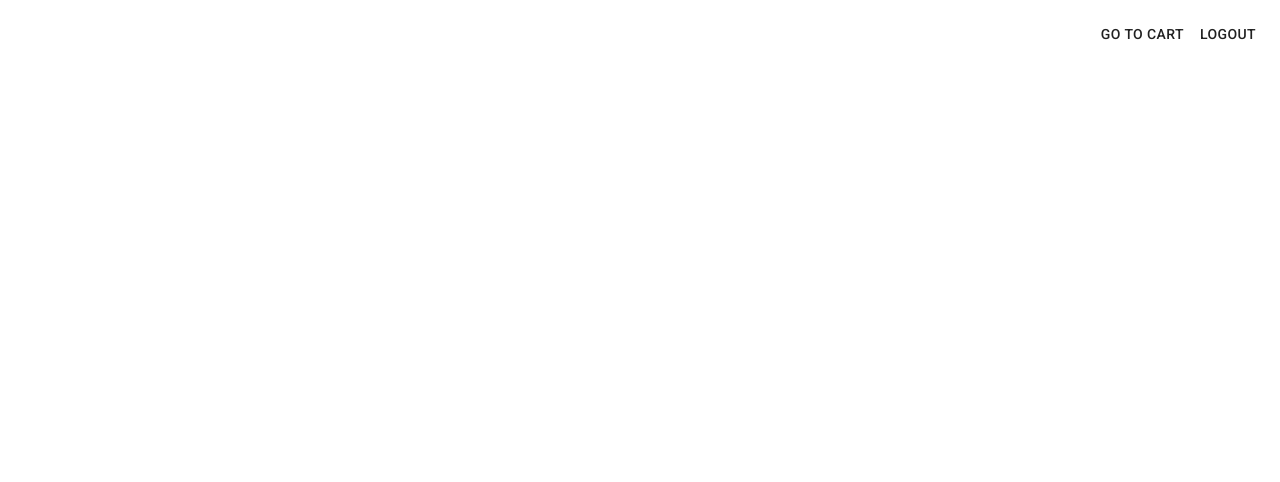
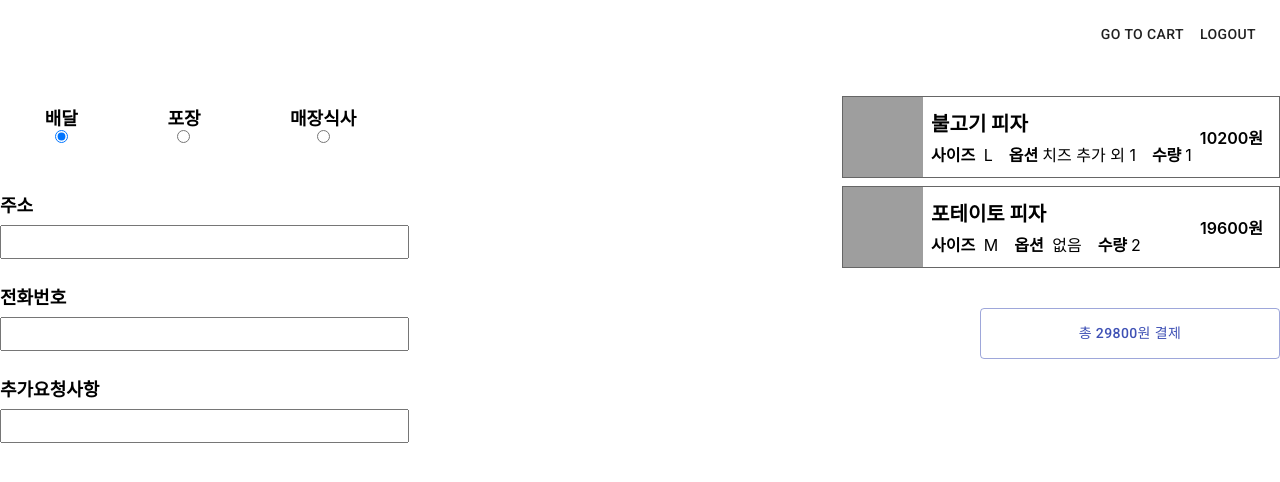
Before and after one commit to cau-sw-engineering-2021/online-pizza-ordering-system, a React app in the folder src/main/webapp/: page /pizza/order in a window 1280 px wide. Shown: the top 482 px of the page. Built offline with nearby package versions, Linux system fonts and the light colour scheme; grey boxes are pictures that could not be loaded.

Commit message:
Add Order Page

```diff
--- a/src/main/webapp/src/App.js
+++ b/src/main/webapp/src/App.js
@@ -9,6 +9,7 @@ import UserList from "./manage/UserList";
 import Menulist from "./manage/Menulist";
 import SalesList from "./manage/SalesList";
 import CartPage from "./cart/CartPage";
+import OrderPage from "./order/OrderPage";
 
 // TODO: 백엔드와 데이터 형식 조율, 비동기 처리로 변경
 const menuList = [
@@ -55,6 +56,9 @@ function App() {
           <Route path="/cart">
             <CartPage />
           </Route>
+          <Route path="/order">
+            <OrderPage />
+          </Route>
           <Route exact path="/manager">
             <Manager />
           </Route>
--- a/src/main/webapp/src/cart/CartItem.js
+++ b/src/main/webapp/src/cart/CartItem.js
@@ -50,10 +50,10 @@ const ItemInformation = styled.div`
 const ItemPrice = styled.p`
   font-weight: 600;
   text-align: right;
+  margin-right: 16px;
 `;
 
 const RemoveButton = styled(Button)`
-  margin-left: 16px !important;
   height: 100%;
 `;
 
--- a/src/main/webapp/src/cart/CartList.js
+++ b/src/main/webapp/src/cart/CartList.js
@@ -1,11 +1,16 @@
 import React from "react";
 import CartItem from "./CartItem";
 
-function CartList({ cartData, onRemoveItem }) {
+function CartList({ cartData, onRemoveItem, readonly = false }) {
   return (
     <ul className="CartList">
       {cartData.map((item) => (
-        <CartItem key={item.id} item={item} onRemove={onRemoveItem} />
+        <CartItem
+          key={item.id}
+          item={item}
+          onRemove={onRemoveItem}
+          readonly={readonly}
+        />
       ))}
     </ul>
   );
--- /dev/null
+++ b/src/main/webapp/src/order/OrderPage.js
@@ -0,0 +1,201 @@
+import { Button } from "@material-ui/core";
+import React, { useCallback, useEffect, useState } from "react";
+import { useHistory } from "react-router";
+import styled from "styled-components";
+import CartList from "../cart/CartList";
+
+const getOrderData = async () => [
+  {
+    id: 1,
+    menuId: 1,
+    menuImgSrc:
+      "https://images.unsplash.com/photo-1574126154517-d1e0d89ef734?ixid=MnwxMjA3fDB8MHxzZWFyY2h8Nnx8cGl6emF8ZW58MHx8MHx8&ixlib=rb-1.2.1&auto=format&fit=crop&w=800&q=60",
+    menuName: "불고기 피자",
+    quantity: 1, // 수량
+    itemPrice: 10200, // 수량 하나 당 가격(피자 + 옵션)
+    size: "L",
+    options: ["치즈 추가", "콜라 1.25L"],
+  },
+  {
+    id: 2,
+    menuId: 2,
+    menuImgSrc:
+      "https://images.unsplash.com/photo-1574126154517-d1e0d89ef734?ixid=MnwxMjA3fDB8MHxzZWFyY2h8Nnx8cGl6emF8ZW58MHx8MHx8&ixlib=rb-1.2.1&auto=format&fit=crop&w=800&q=60",
+    menuName: "포테이토 피자",
+    quantity: 2,
+    itemPrice: 9800,
+    size: "M",
+    options: [],
+  },
+];
+
+const OrderContainer = styled.main`
+  max-width: 1280px;
+  margin: 80px auto;
+
+  display: flex;
+`;
+
+const OrderForm = styled.form`
+  flex-grow: 6;
+
+  label {
+    display: block;
+    margin: 24px 0;
+    font-weight: 600;
+    font-size: 18px;
+
+    input[type="text"] {
+      margin-top: 8px;
+      font-size: 24px;
+      display: block;
+      width: 50%;
+    }
+  }
+`;
+
+const OrderTypeRadio = styled.article`
+  display: flex;
+  width: 50%;
+  justify-content: space-around;
+  text-align: center;
+  label {
+  }
+
+  input {
+    display: block;
+    margin: 0 auto;
+  }
+`;
+
+const OrderList = styled(CartList)`
+  flex-grow: 4;
+`;
+
+function OrderPage() {
+  const history = useHistory();
+  const [orderData, setOrderData] = useState([]);
+
+  const [formData, setFormData] = useState({
+    type: "delivery",
+    address: "",
+    tel: "",
+    message: "",
+  });
+
+  const onFormChange = useCallback(
+    (e) => {
+      setFormData({ ...formData, [e.target.name]: e.target.value });
+    },
+    [formData]
+  );
+
+  const onPayClicked = useCallback(() => {
+    console.log(formData, orderData);
+    const result = window.confirm("결제하시겠습니까?");
+    if (result) {
+      alert("완료되었습니다!");
+      history.push("");
+    }
+  }, [formData, orderData, history]);
+
+  useEffect(() => {
+    getOrderData().then((data) => {
+      setOrderData(data);
+    });
+  }, []);
+
+  return (
+    <>
+      <OrderContainer>
+        <OrderForm>
+          <OrderTypeRadio>
+            <label>
+              배달
+              <input
+                type="radio"
+                name="type"
+                value="delivery"
+                onChange={onFormChange}
+                checked={formData.type === "delivery"}
+              />
+            </label>
+            <label>
+              포장
+              <input
+                type="radio"
+                name="type"
+                value="pickup"
+                onChange={onFormChange}
+                checked={formData.type === "pickup"}
+              />
+            </label>
+            <label>
+              매장식사
+              <input
+                type="radio"
+                name="type"
+                value="eat-in"
+                onChange={onFormChange}
+                checked={formData.type === "eat-in"}
+              />
+            </label>
+          </OrderTypeRadio>
+
+          {formData.type === "delivery" ? (
+            <label>
+              주소
+              <input
+                type="text"
+                name="address"
+                value={formData.address}
+                onChange={onFormChange}
+              />
+            </label>
+          ) : null}
+          <label>
+            전화번호
+            <input
+              type="text"
+              name="tel"
+              value={formData.tel}
+              onChange={onFormChange}
+            />
+          </label>
+          <label>
+            추가요청사항
+            <input
+              type="text"
+              name="message"
+              value={formData.message}
+              onChange={onFormChange}
+            />
+          </label>
+        </OrderForm>
+        <section>
+          <OrderList cartData={orderData} readonly={true} />
+          <Button
+            color="primary"
+            variant="outlined"
+            style={{
+              float: "right",
+              width: "300px",
+              padding: "12px",
+              marginTop: 24,
+            }}
+            onClick={onPayClicked}
+          >
+            총{" "}
+            {orderData.reduce(
+              (prev, cur) => (prev += cur.itemPrice * cur.quantity),
+              0
+            )}
+            원 결제
+          </Button>
+        </section>
+      </OrderContainer>
+    </>
+  );
+}
+
+export default OrderPage;
```
